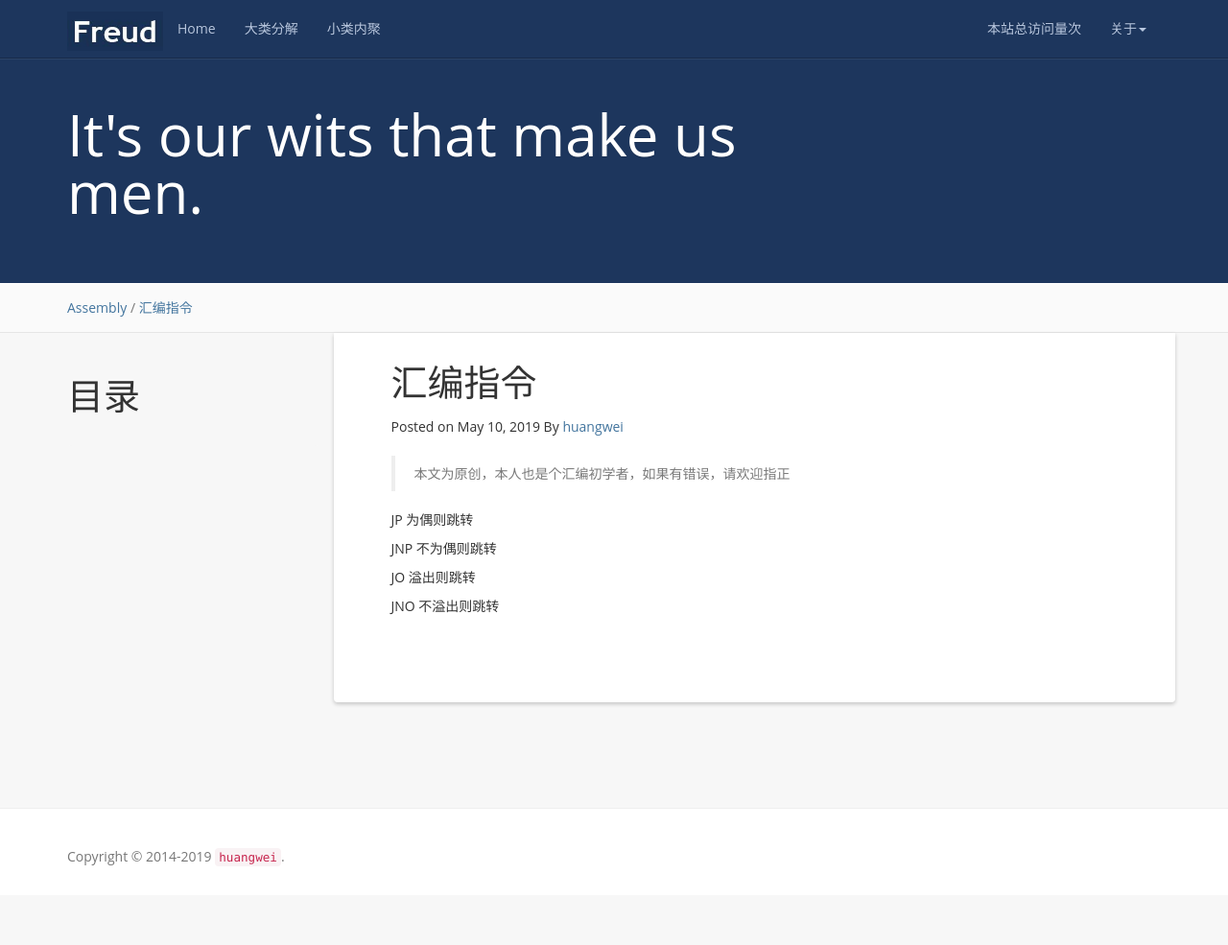
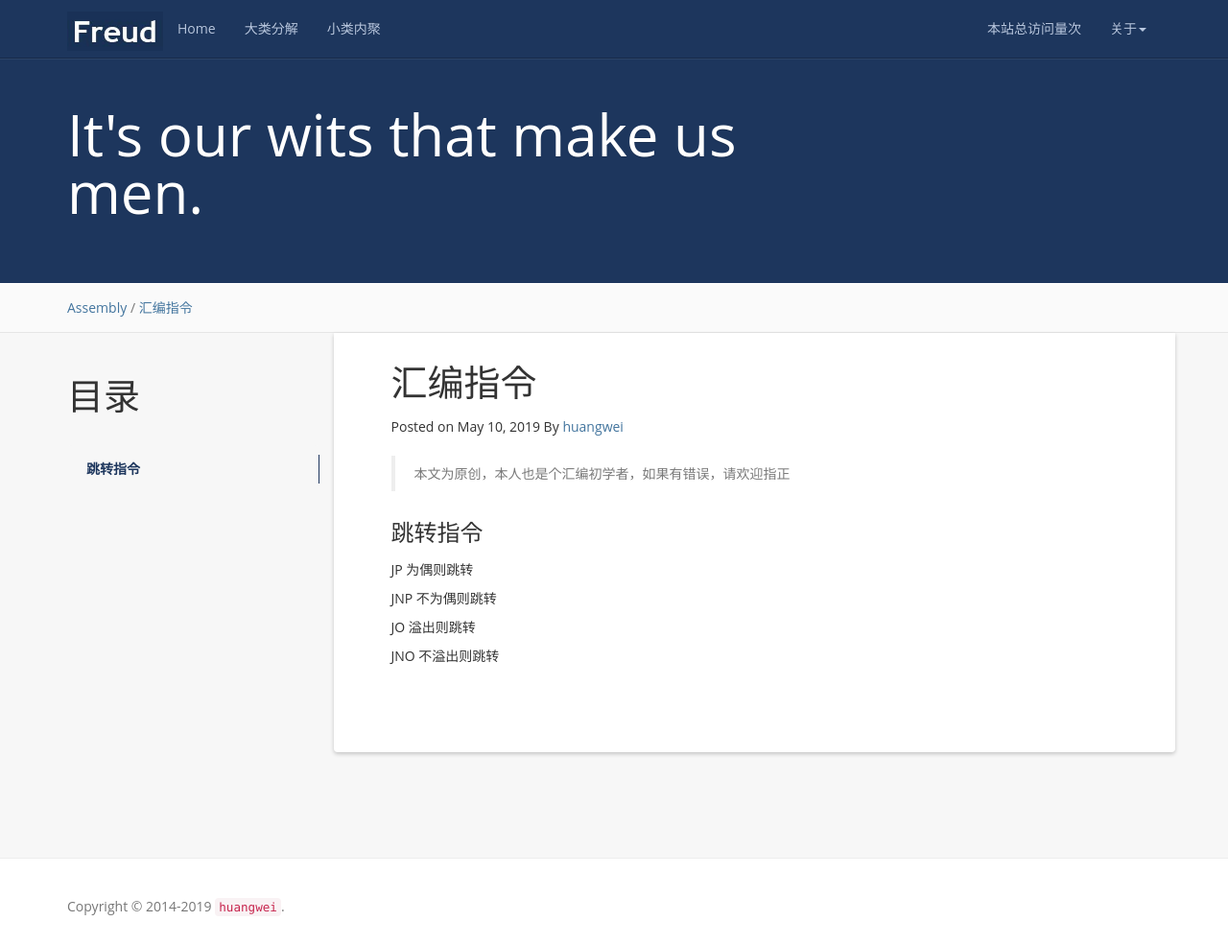
Before and after one commit to mayunmeiyouming/blog, a Jekyll site: the page built from _posts/2019-05-10-assembly.md, in a window 1280 px wide and 985 px high. Shown: the whole window at 96% size. Built offline with Jekyll 4.4.1, drawn with Linux system fonts in a browser that asks for light colours; nearby versions of some CDN libraries; a script that is not in the unit is left out; comment, search, counter and statistics services are not loaded.

Commit message:
git pull

```diff
--- a/_posts/2019-05-10-assembly.md
+++ b/_posts/2019-05-10-assembly.md
@@ -12,6 +12,8 @@ tag: 汇编指令
 
 >本文为原创，本人也是个汇编初学者，如果有错误，请欢迎指正
 
+### 跳转指令
+
 JP 为偶则跳转
 
 JNP 不为偶则跳转
```
